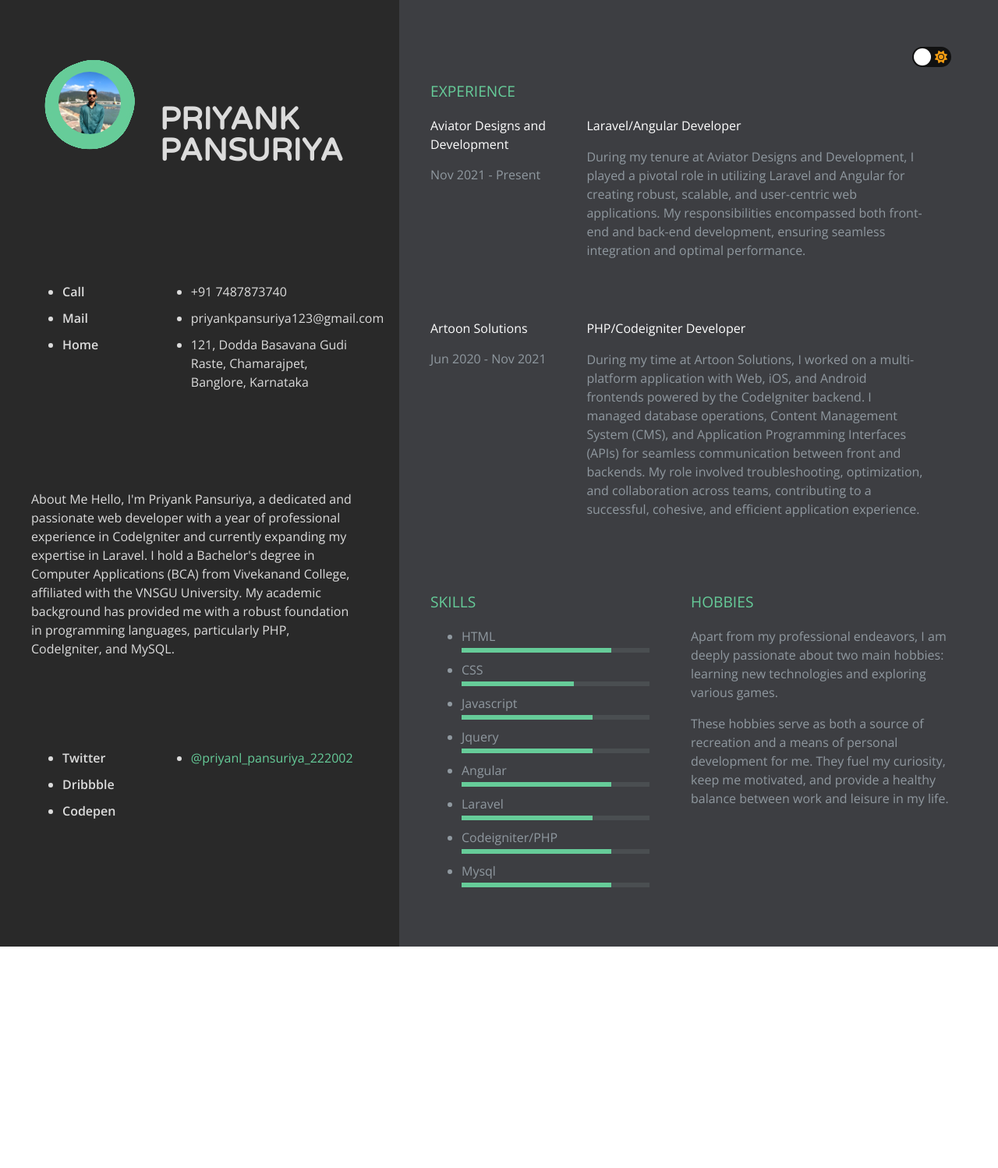
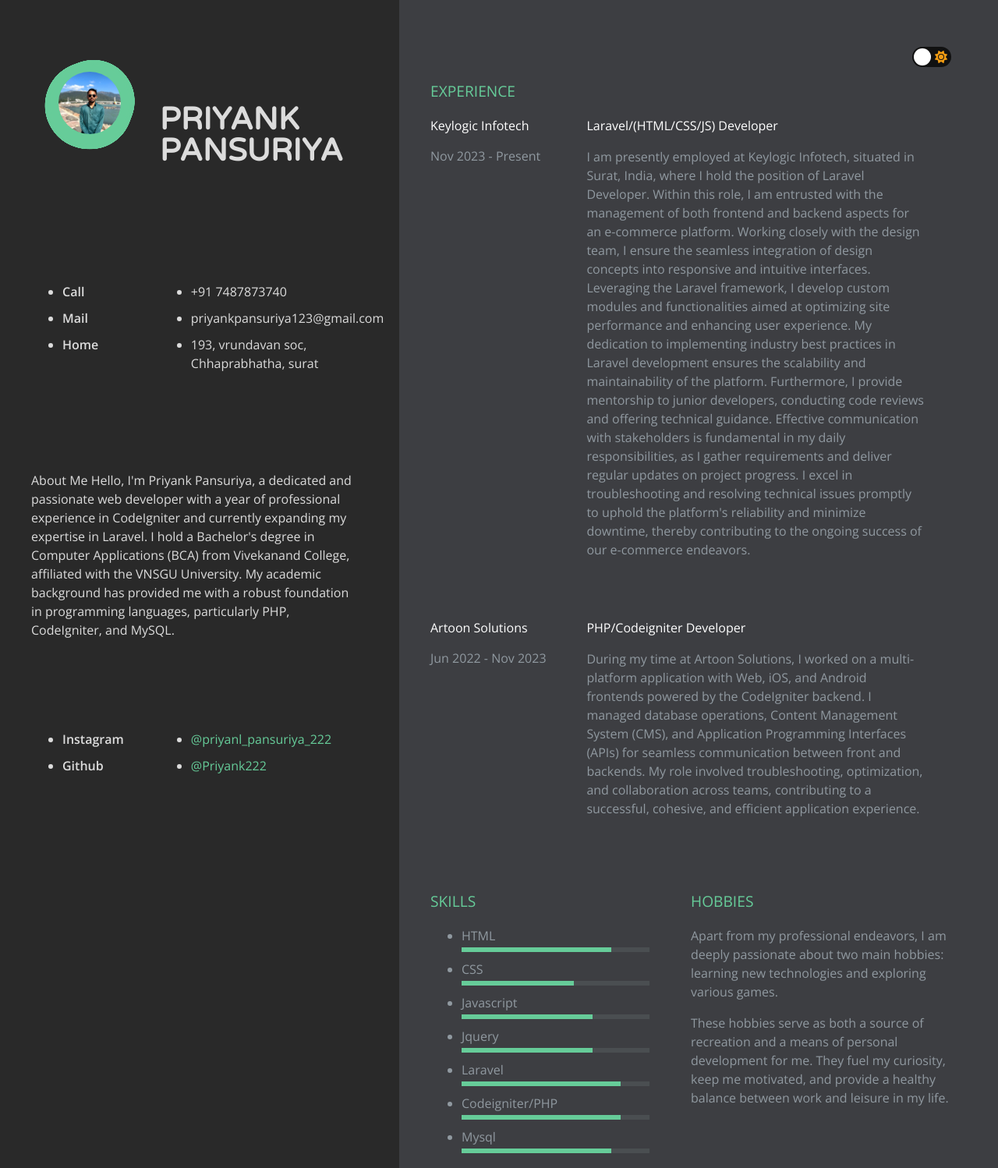
Before and after one commit to Priyank222/my-profile, a plain HTML site: page index.html in a window 1280 px wide. Shown: the top 1498 px of the page at 78% size. Before the commit the page ends 1214 px from the top, so only its background shows below. Drawn offline with nearby package versions, Linux system fonts and the light colour scheme.

Commit message:
content changes

```diff
--- a/index.html
+++ b/index.html
@@ -147,7 +147,7 @@
               <!-- YOUR EMAIL -->
               <!-- <li><a href="#">janderson.com</a></li> -->
               <!-- YOUR WEBSITE  -->
-              <li>121, Dodda Basavana Gudi Raste, Chamarajpet, Banglore, Karnataka</li>
+              <li>193, vrundavan soc, Chhaprabhatha, surat</li>
               <!-- YOUR STATE AND COUNTRY  -->
             </ul>
           </div>
@@ -159,15 +159,14 @@
           </div>
           <div class="contact-social clearfix">
             <ul class="list-titles">
-              <li>Twitter</li>
-              <li>Dribbble</li>
-              <li>Codepen</li>
+              <li>Instagram</li>
+              <li>Github</li>
             </ul>
             <ul class="list-content">
               <!-- REMEMBER TO PUT THE URL ON THE HREF TAG  -->
-              <li><a href="">@priyanl_pansuriya_222002</a></li>
+              <li><a href="https://www.instagram.com/priyank_pansuriya_222/" target="_blank">@priyanl_pansuriya_222</a></li>
               <!-- YOUR TWITTER USER  -->
-              <!-- <li><a href="">janderson</a></li> -->
+              <li><a href="https://github.com/Priyank222" target="_blank">@Priyank222</a></li>
               <!-- YOUR DRIBBBLE USER  -->
               <!-- <li><a href="">janderson</a></li> -->
               <!-- YOUR BEHANCE USER  -->
@@ -190,18 +189,18 @@
 
           <div class="experience-wrapper">
             <div class="company-wrapper clearfix">
-              <div class="experience-title">Aviator Designs and Development</div>
+              <div class="experience-title">Keylogic Infotech</div>
               <!-- NAME OF THE COMPANY YOUWORK WITH  -->
-              <div class="time">Nov 2021 - Present</div>
+              <div class="time">Nov 2023 - Present</div>
               <!-- THE TIME YOU WORK WITH THE COMPANY  -->
             </div>
 
             <div class="job-wrapper clearfix">
-              <div class="experience-title">Laravel/Angular Developer</div>
+              <div class="experience-title">Laravel/(HTML/CSS/JS) Developer</div>
               <!-- JOB TITLE  -->
               <div class="company-description">
                 <p>
-                  During my tenure at Aviator Designs and Development, I played a pivotal role in utilizing Laravel and Angular for creating robust, scalable, and user-centric web applications. My responsibilities encompassed both front-end and back-end development, ensuring seamless integration and optimal performance.
+                  I am presently employed at Keylogic Infotech, situated in Surat, India, where I hold the position of Laravel Developer. Within this role, I am entrusted with the management of both frontend and backend aspects for an e-commerce platform. Working closely with the design team, I ensure the seamless integration of design concepts into responsive and intuitive interfaces. Leveraging the Laravel framework, I develop custom modules and functionalities aimed at optimizing site performance and enhancing user experience. My dedication to implementing industry best practices in Laravel development ensures the scalability and maintainability of the platform. Furthermore, I provide mentorship to junior developers, conducting code reviews and offering technical guidance. Effective communication with stakeholders is fundamental in my daily responsibilities, as I gather requirements and deliver regular updates on project progress. I excel in troubleshooting and resolving technical issues promptly to uphold the platform's reliability and minimize downtime, thereby contributing to the ongoing success of our e-commerce endeavors.
                 </p>
                 <!-- JOB DESCRIPTION  -->
               </div>
@@ -210,7 +209,7 @@
             <div class="company-wrapper clearfix">
               <div class="experience-title">Artoon Solutions</div>
               <!-- NAME OF THE COMPANY YOUWORK WITH  -->
-              <div class="time">Jun 2020 - Nov 2021</div>
+              <div class="time">Jun 2022 - Nov 2023</div>
               <!-- THE TIME YOU WORK WITH THE COMPANY  -->
             </div>
 
@@ -237,7 +236,6 @@
               <li class="skill-percentage">CSS</li>
               <li class="skill-percentage">Javascript</li>
               <li class="skill-percentage">Jquery</li>
-              <li class="skill-percentage">Angular</li>
               <li class="skill-percentage">Laravel</li>
               <li class="skill-percentage">Codeigniter/PHP</li>
               <li class="skill-percentage">Mysql</li>
--- a/main.js
+++ b/main.js
@@ -4,7 +4,7 @@ if(Cookies.get('theme') == undefined) {
 }
 tog = cookie = Cookies.get('theme');
 console.log(cookie);
-if(cookie == 1) {
+if(cookie == 1 || cookie == undefined){
   $('#fordark').css('background-color', '#292929')
   $('.bold').css('color', '#dcdcdc')
   $('.profile').css('background', '#292929')
--- a/style.css
+++ b/style.css
@@ -316,18 +316,14 @@
 	 animation: skill_4 0.6s ease;
 }
  .section-wrapper .skill-percentage:nth-child(5)::before {
-	 width: 80%;
-	 animation: skill_5 0.6s ease;
+	 width: 85%;
+	 animation: skill_6 0.6s ease;
 }
  .section-wrapper .skill-percentage:nth-child(6)::before {
-	 width: 70%;
-	 animation: skill_6 0.6s ease;
-}
- .section-wrapper .skill-percentage:nth-child(7)::before {
-	 width: 80%;
+	 width: 85%;
 	 animation: skill_7 0.6s ease;
 }
-.section-wrapper .skill-percentage:nth-child(8)::before {
+.section-wrapper .skill-percentage:nth-child(7)::before {
 	width: 80%;
 	animation: skill_8 0.6s ease;
 }
```
